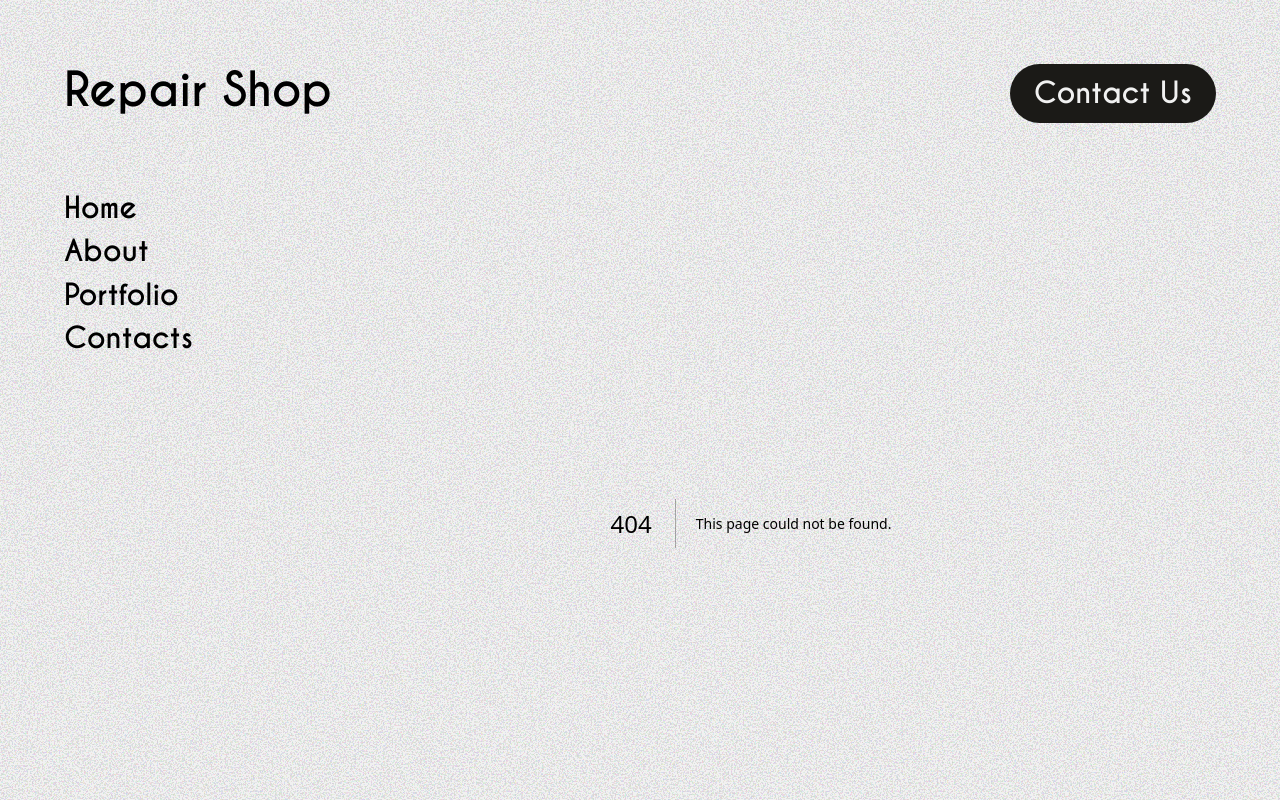
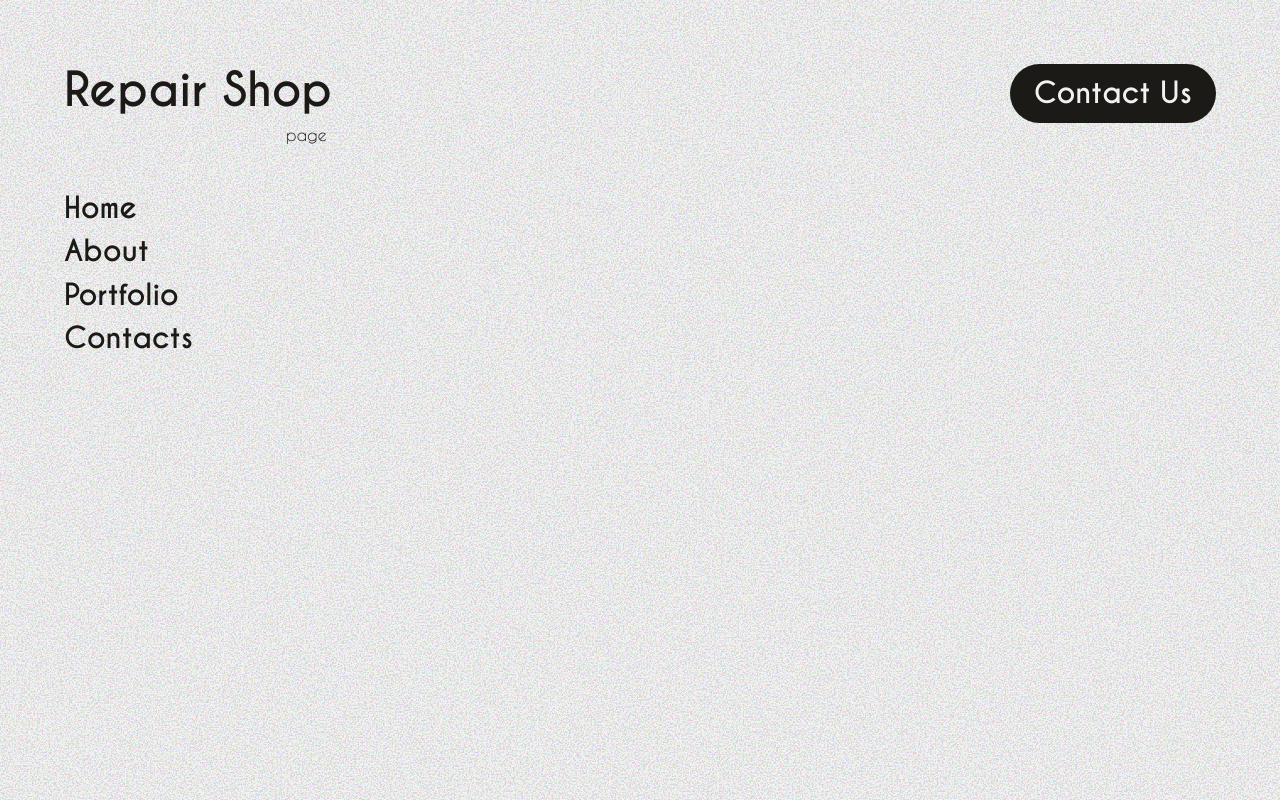
Before and after one commit to ziikuu/Avelo-Jewelry-Portfolio-Website, a Next.js app: page /Portfolio in a window 1280 px wide. Before the commit this address had no page. Built offline with nearby package versions, Linux system fonts and the light colour scheme.

Commit message:
updated the links in the header and added /Portfolio page

```diff
--- /dev/null
+++ b/app/Portfolio/page.tsx
@@ -0,0 +1,9 @@
+import React from 'react'
+
+const page = () => {
+  return (
+    <div>page</div>
+  )
+}
+
+export default page
--- a/components/layout/Header.tsx
+++ b/components/layout/Header.tsx
@@ -1,10 +1,13 @@
 import React from 'react'
 import { Button } from '../ui'
+import Link from 'next/link'
 
 const Header = () => {
   return (
     <header className='responsive-margin mt-6 md:mt-8 lg:mt-16 top-0 sticky flex'>
-      <h2 className='mr-auto'>Repair Shop</h2>
+      <Link href='/' className='mr-auto'>
+        <h2>Repair Shop</h2>
+      </Link>
       <Button />
     </header>
   )
--- a/components/layout/Sidebar.tsx
+++ b/components/layout/Sidebar.tsx
@@ -6,9 +6,9 @@ const Sidebar = () => {
     <aside className='sticky top-0 left-0 max-md:hidden font-black mr-5 h-full w-[20%] max-w-[202px] pt-16'>
         <nav className=''>
             <ul className=''>
-                <li><Link href='#Home'><p className=''>Home</p></Link></li>
+                <li><Link href='/'><p className=''>Home</p></Link></li>
                 <li><Link href='#About'><p className=''>About</p></Link></li>
-                <li><Link href='#Portfolio'><p className=''>Portfolio</p></Link></li>
+                <li><Link href='/Portfolio'><p className=''>Portfolio</p></Link></li>
                 <li><Link href='#Contacts'><p className=''>Contacts</p></Link></li>
             </ul>
         </nav>
```
